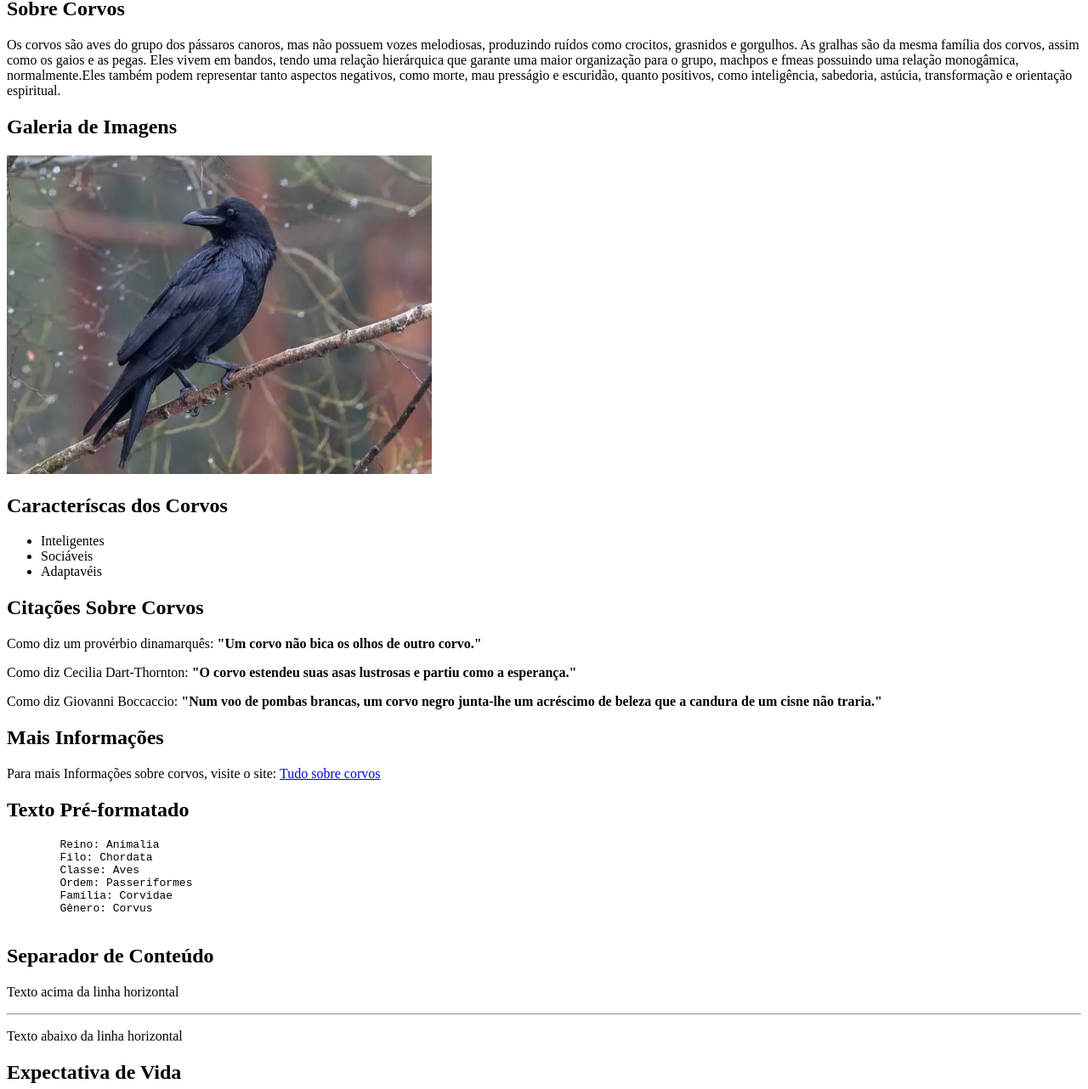
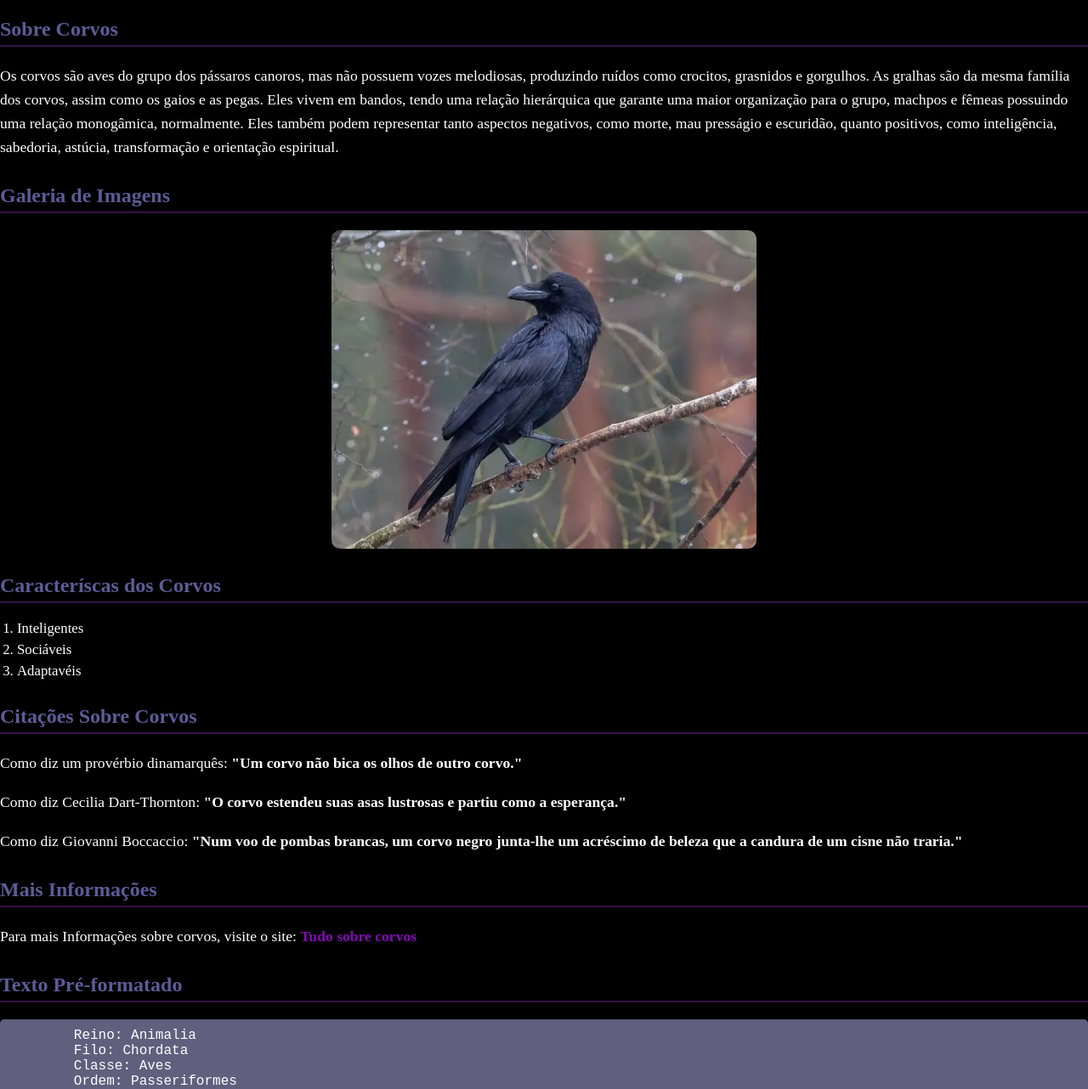
Before and after one commit to hurlasilva/Corvo, a plain HTML site: page index.html in a window 1280 px wide. Shown: the part 83-1365 px from the top of the page at 85% size. Drawn offline with Linux system fonts and the light colour scheme.

Commit message:
Add files via upload

```diff
--- a/index.html
+++ b/index.html
@@ -4,14 +4,14 @@
     <meta charset="UTF-8">
     <meta name="viewport" content="width=device-width, initial-scale=1.0">
     <title>Site Sobre Corvos</title>
-
+    <link rel="stylesheet" href="style.css"> <!--link para o css-->
 </head>
 <body>
     <h1>Bem-vindo ao Site Sobre Corvos</h1>
     <h2>Sobre Corvos</h2>
     <p>Os corvos são aves do grupo dos pássaros canoros, mas não possuem vozes melodiosas, produzindo ruídos como crocitos, grasnidos e gorgulhos.
     As gralhas são da mesma família dos corvos, assim como os gaios e as pegas. Eles vivem em bandos, tendo uma relação hierárquica que garante uma
-    maior organização para o grupo, machpos e fmeas possuindo uma relação monogâmica, normalmente.Eles também podem representar tanto aspectos negativos,
+    maior organização para o grupo, machpos e fêmeas possuindo uma relação monogâmica, normalmente. Eles também podem representar tanto aspectos negativos,
     como morte, mau presságio e escuridão, quanto positivos, como inteligência, sabedoria, astúcia, transformação e orientação espiritual.
     </p>
 
--- a/style.css
+++ b/style.css
@@ -1,4 +1,84 @@
-.body{
-    font-family: Verdana, Geneva, Tahoma, sans-serif;
+body{
+    font-family: 'Times New Roman', Times, serif;
+    background-color: rgb(0, 0, 0);
+    color: white;
+    margin: 0;
+    padding: 50;
+}
+h1 {
+        color: rgb(125, 121, 204);
+        text-align: center;
+        font-size: 2.5em;
+        margin-bottom: 10px;
+    }
 
+h2 {
+        color: rgb(94, 91, 151);
+        border-bottom: 2px solid #34124a;
+        padding-bottom: 5px;
+        margin-top: 30px;
+    }
+
+p {
+    line-height: 1.6;
+    font-size: 1.1em;
 }
+
+ul {
+    list-style-type: 🐱;
+    padding-left: 20px;
+}
+
+li {
+    margin-bottom: 5px;
+    font-size: 1.05em;
+}
+
+img {
+    display: block;
+    margin: 20px auto;
+    border-radius: 10px;
+    box-shadow: 0 4px 8px rgba(0,0,0,0.2);
+}
+
+a {
+    color: #8509b6;
+    text-decoration: none;
+    font-weight: bold;
+}
+
+a:hover {
+    text-decoration: underline;
+}
+
+pre {
+    background-color: rgb(96, 95, 125);
+    padding: 10px;
+    border-radius: 5px;
+    font-family: 'Courier New', Courier, monospace;
+    font-size: 1em;
+}
+
+hr {
+    border: none;
+    border-top: 2px dashed #34124a;
+    margin: 20px 0;
+}
+    @media (max-width: 600px) {
+    body {
+    padding: 10px;
+}
+
+h1 {
+    font-size: 2em;
+}
+
+img {
+    width: 100%;
+    max-width: 300px;
+}
+
+ul {
+    padding-left: 10px;
+}
+}
```
